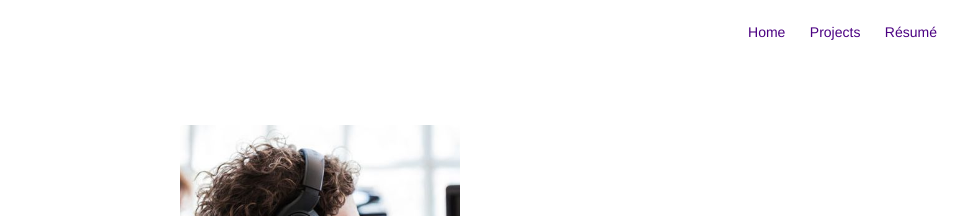
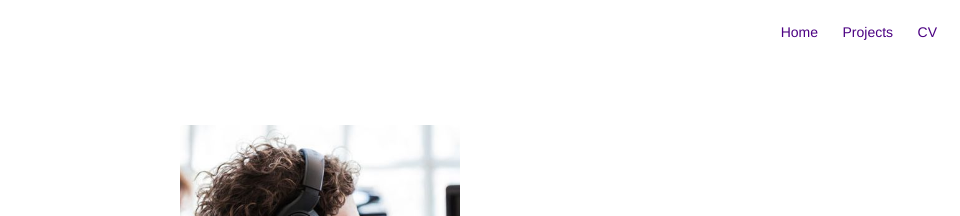
Before and after one commit to akjagadish/akjagadish.github.io, a Jekyll site: the page built from about.md, in a window 1280 px wide. Shown: the top 216 px of the page, without its empty margins (320-1280 px from the left). Built offline with Jekyll 4.4.1, drawn with Linux system fonts in a browser that asks for light colours; nearby versions of some CDN libraries.

Commit message:
change resume to CV

```diff
--- a/_includes/nav.html
+++ b/_includes/nav.html
@@ -32,7 +32,8 @@
 
         {% if site.resume == true %}
         <li class="item">
-                <a class="link" href="{% if site.resume-external %}{{ site.resume-url }}{% else %}{{ site.url }}/{{ site.resume-url }}{% endif %}">Résumé</a>
+            <a class="link"
+                href="{% if site.resume-external %}{{ site.resume-url }}{% else %}{{ site.url }}/{{ site.resume-url }}{% endif %}">CV</a>
         </li>
         {% endif %}
     </ul>
```
Lines whose indentation alone changed are shown as unchanged.
